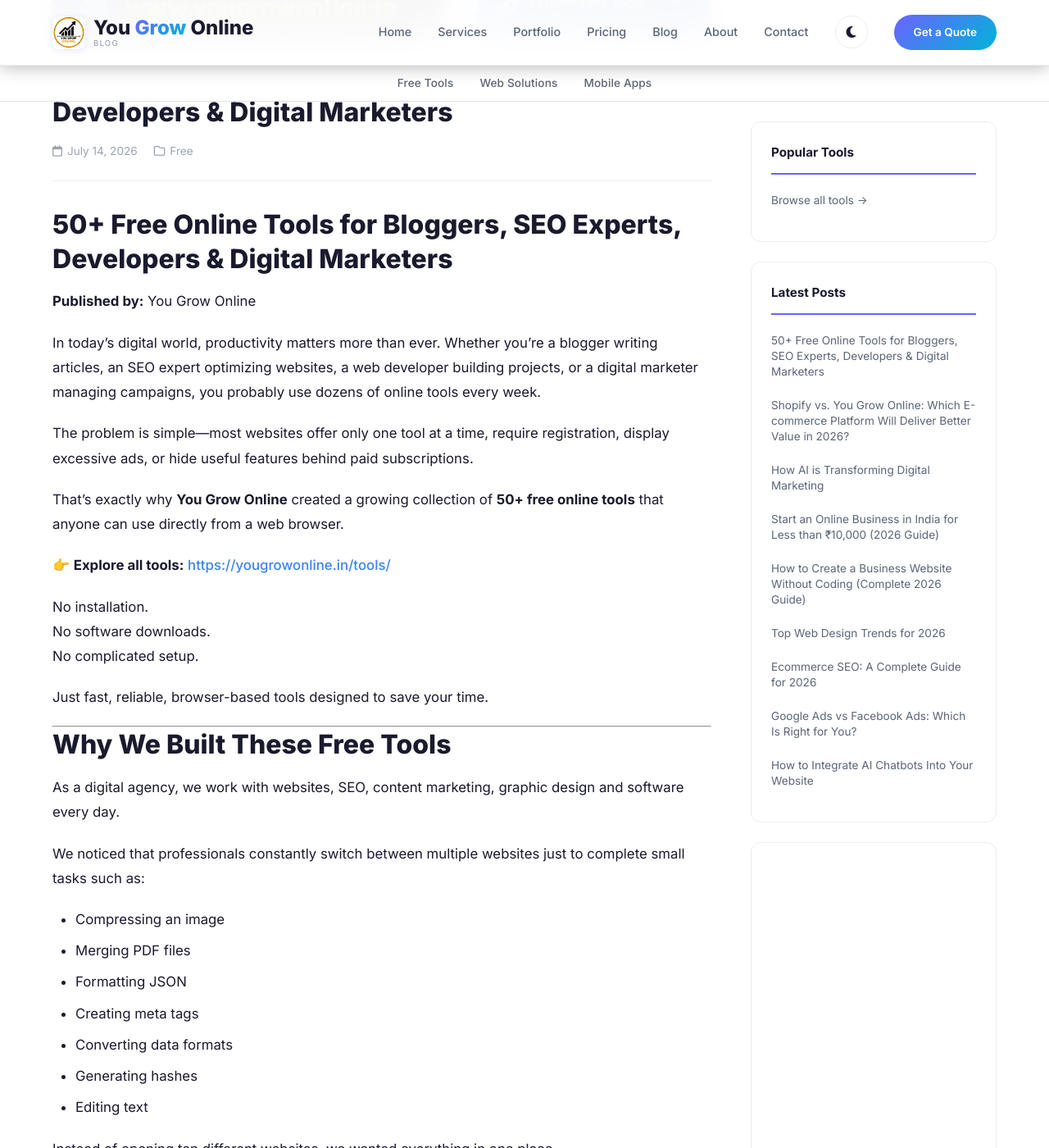
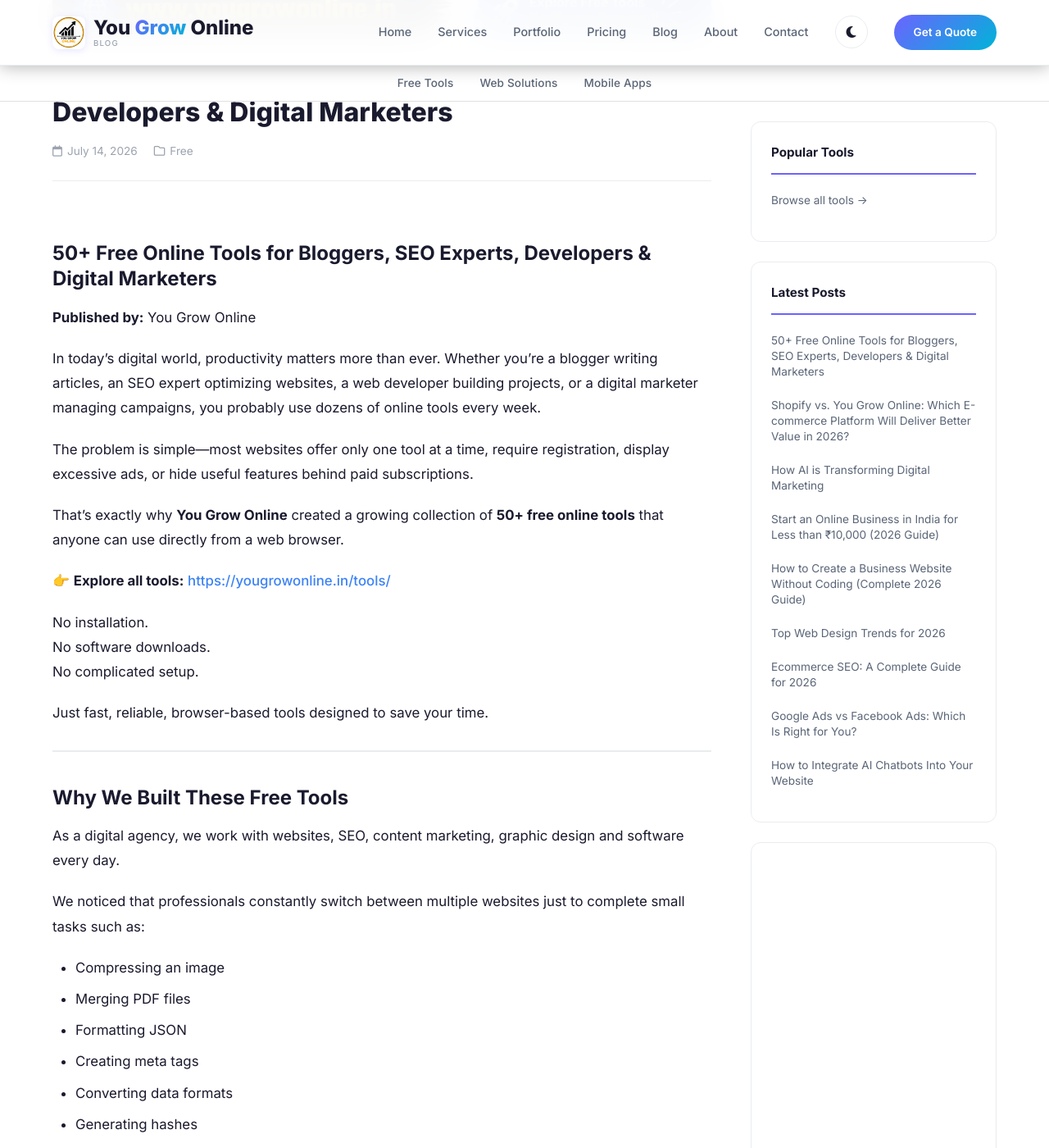
Before and after one commit to dileepkr1996c-arch/blog.yougrowonline, a Jekyll site: the page built from _posts/2026-07-14-50-free-online-tools-for-bloggers-seo-experts-developers-and-digital-marketers.md, in a window 1280 px wide and 1400 px high, scrolled down 685 px. Shown: the whole window at 82% size. Built offline with Jekyll 4.4.1, drawn with Linux system fonts in a browser that asks for light colours.

Commit message:
blog page

```diff
--- a/assets/css/style.css
+++ b/assets/css/style.css
@@ -1737,8 +1737,10 @@
 .blog-post-body .wp-block-separator { border: none; border-top: 2px solid var(--border-color); margin: 40px 0; }
 .blog-post-body .wp-block-quote { border-left: 4px solid var(--accent-primary); padding: 16px 24px; margin: 24px 0; background: var(--bg-card); border-radius: 0 var(--radius-sm) var(--radius-sm) 0; }
 
+.blog-post-body h1 { font-size: 1.5rem; font-weight: 700; margin: 40px 0 16px; }
 .blog-post-body h2 { font-size: 1.5rem; font-weight: 700; margin: 40px 0 16px; }
 .blog-post-body h3 { font-size: 1.2rem; font-weight: 600; margin: 32px 0 12px; }
+.blog-post-body hr { border: none; border-top: 2px solid var(--border-color); margin: 30px 0; }
 .blog-post-body p { margin-bottom: 20px; }
 .blog-post-body ul { list-style: disc; margin-bottom: 20px; padding-left: 28px; }
 .blog-post-body ol { list-style: decimal; margin-bottom: 20px; padding-left: 28px; }
@@ -3042,8 +3044,10 @@
     font-size: 1.5rem;
   }
 
+  .blog-post-body h1 { font-size: 1.3rem; margin: 28px 0 12px; }
   .blog-post-body h2 { font-size: 1.3rem; margin: 28px 0 12px; }
   .blog-post-body h3 { font-size: 1.1rem; margin: 24px 0 10px; }
+  .blog-post-body hr { margin: 20px 0; }
   .blog-post-body p { margin-bottom: 14px; }
   .blog-post-body img { margin: 16px 0; }
   .blog-post-body table { display: block; overflow-x: auto; }
```
